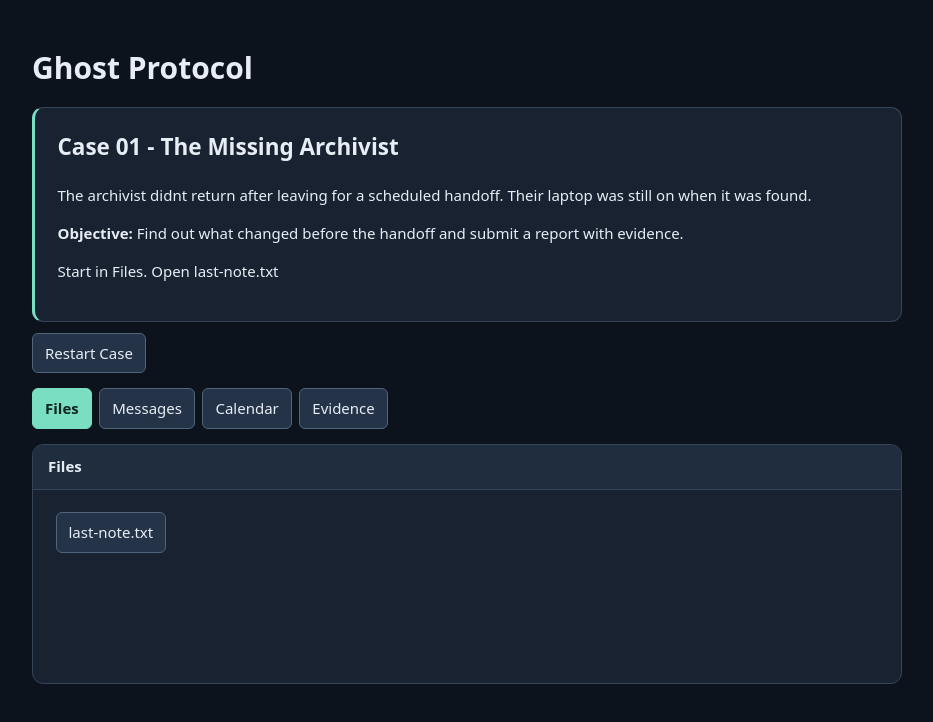
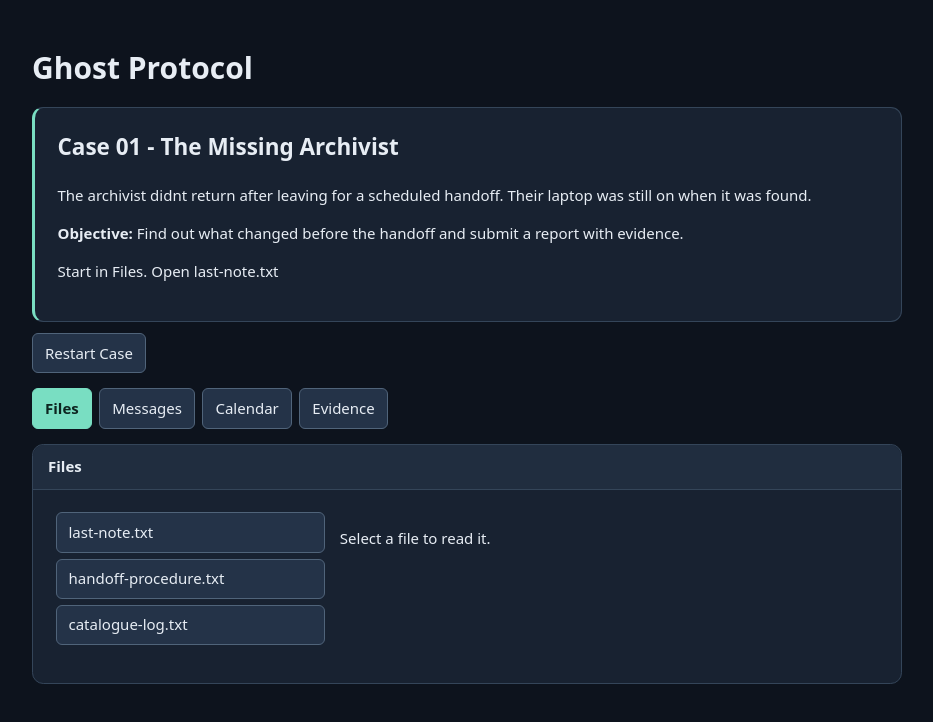
Before and after one commit to abhinavsairam78/Ghost-Protocol, a React (Vite) app: page / in a window 1280 px wide. Shown: the top 722 px of the page, without its empty margins (173-1106 px from the left). Built offline with nearby package versions, Linux system fonts and the light colour scheme.

Commit message:
feat: add Ghost Protocol case interface and first case data

```diff
--- a/src/App.css
+++ b/src/App.css
@@ -126,7 +126,7 @@
   background: #111a27;
 }
 
-.app-window[data-app="calender"] details {
+.app-window[data-app="calendar"] details {
   padding: 0.8rem;
   border: 1px solid #50647a;
   border-radius: 0.5rem;
@@ -138,3 +138,39 @@
   border-radius: 0.5rem;
   background: #111a27;
 }
+
+.file-browser {
+  display: grid;
+  grid-template-columns: minmax(11rem, 1fr) minmax(0, 2fr);
+  gap: 1rem;
+  align-items: start;
+}
+
+.file-list {
+  display: grid;
+  gap: 0.4rem;
+  margin: 0;
+  padding: 0;
+  list-style: none;
+}
+
+.file-list button {
+  width: 100%;
+  text-align: start;
+  overflow-wrap: anywhere;
+}
+
+.file-list button[aria-pressed="true"] {
+  border-color: #79dec2;
+  background: #193c36;
+}
+
+.file-browser > .open-document {
+  margin-top: 0;
+}
+
+@media (max-width: 38rem) {
+  .file-browser {
+    grid-template-columns: 1fr;
+  }
+}
--- a/src/App.tsx
+++ b/src/App.tsx
@@ -15,7 +15,10 @@ export default function App() {
   const [activeApp, setActiveApp] = useState<DesktopApp>('files');
   const [initialProgress] = useState(loadProgress);
 
-  const [openedDocumentId, setOpenedDocumentId] = useState(
+  const [openedDocumentId, setOpenedDocumentId] = useState<string | null>(
+    initialProgress.openedDocumentId ?? null,
+  );
+  const [selectedDocumentId, setSelectedDocumentId] = useState<string | null>(
     initialProgress.openedDocumentId ?? null,
   );
   const [savedEvidenceIds, setSavedEvidenceIds] = useState(
@@ -52,7 +55,19 @@ export default function App() {
     reportEnding,
   ]);
 
-  const { document: caseDocument, message, meeting, theories, recoveredDraft, endings, briefing, } = firstCase;
+  const { document: caseDocument, message, meeting, theories, recoveredDraft, endings, briefing, archiveDocuments, } = firstCase;
+  const archiveFiles = [caseDocument, ...archiveDocuments];
+  const selectedDocument = archiveFiles.find(
+    (file) => file.id === selectedDocumentId,
+  );
+
+  function openDocument(id: string) {
+    setSelectedDocumentId(id);
+
+    if (id === caseDocument.id) {
+      setOpenedDocumentId(id);
+    }
+  }
   const revisionSaved = savedEvidenceIds.includes(meeting.revisionId);
   const draftSaved = savedEvidenceIds.includes(recoveredDraft.id);
   const testedTheory = theories.find((theory) => theory.id === testedTheoryId);
@@ -67,6 +82,7 @@ export default function App() {
 
     setActiveApp('files');
     setOpenedDocumentId(null);
+    setSelectedDocumentId(null);
     setSavedEvidenceIds([]);
     setTestedTheoryId(null);
     setIncludeRevision(false);
@@ -119,15 +135,28 @@ export default function App() {
         </header>
 
         {activeApp === 'files' ? (
-          <section>
-            <button onClick={() => setOpenedDocumentId(caseDocument.id)}>
-              {caseDocument.title}
-            </button>
-            {openedDocumentId === caseDocument.id && (
+          <section className="file-browser">
+            <ul className="file-list" aria-label="Archive files">
+              {archiveFiles.map((file) => (
+                <li key={file.id}>
+                  <button
+                    type="button"
+                    aria-pressed={selectedDocumentId === file.id}
+                    onClick={() => openDocument(file.id)}
+                  >
+                    {file.title}
+                  </button>
+                </li>
+              ))}
+            </ul>
+
+            {selectedDocument ? (
               <article className="open-document">
-                <h3>{caseDocument.title}</h3>
-                <p>{caseDocument.text}</p>
+                <h3>{selectedDocument.title}</h3>
+                <p>{selectedDocument.text}</p>
               </article>
+            ) : (
+              <p>Select a file to read it.</p>
             )}
           </section>
         ) : activeApp === 'messages' ? (
--- a/src/cases/firstCase.ts
+++ b/src/cases/firstCase.ts
@@ -4,6 +4,18 @@ export const firstCase = {
         title: 'last-note.txt',
         text: 'I left at 9:17. Check the calender.',
     },
+    archiveDocuments: [
+        {
+            id: 'handoff-procedure',
+            title: 'handoff-procedure.txt',
+            text: 'Bring the archive index to the handoff. The receiving archivist signs the transfer log before taking custody.',
+        },
+        {
+            id: 'catalogue-log',
+            title: 'catalogue-log.txt',
+            text: 'Three entries are missing from the catalogue. Their reference numbers are still present in the printed index.',
+        },
+    ],
     message: {
         unlockAfterOpening: 'last-note',
         text: 'If you found the note, check who moved thee meeting.',
```
